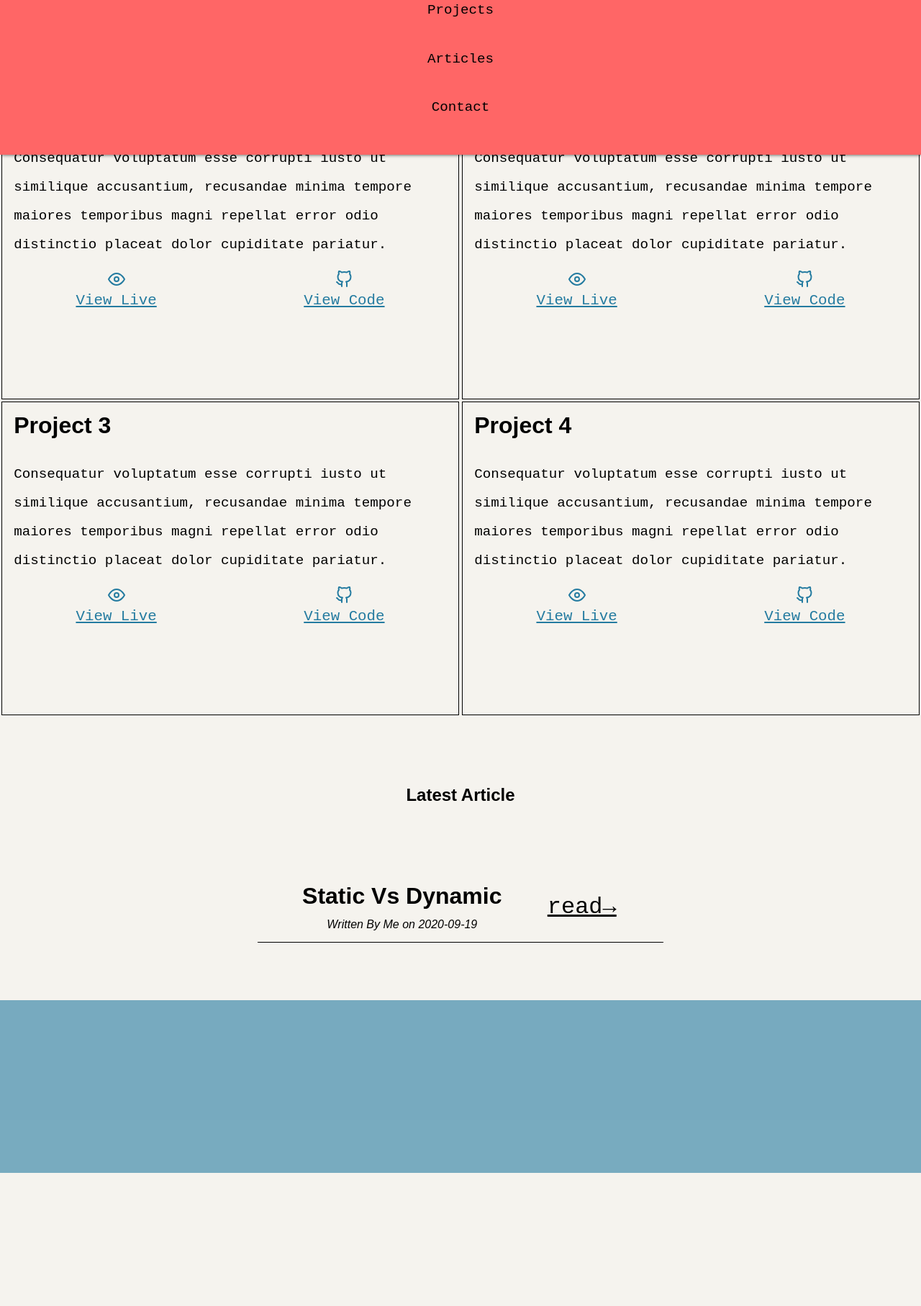
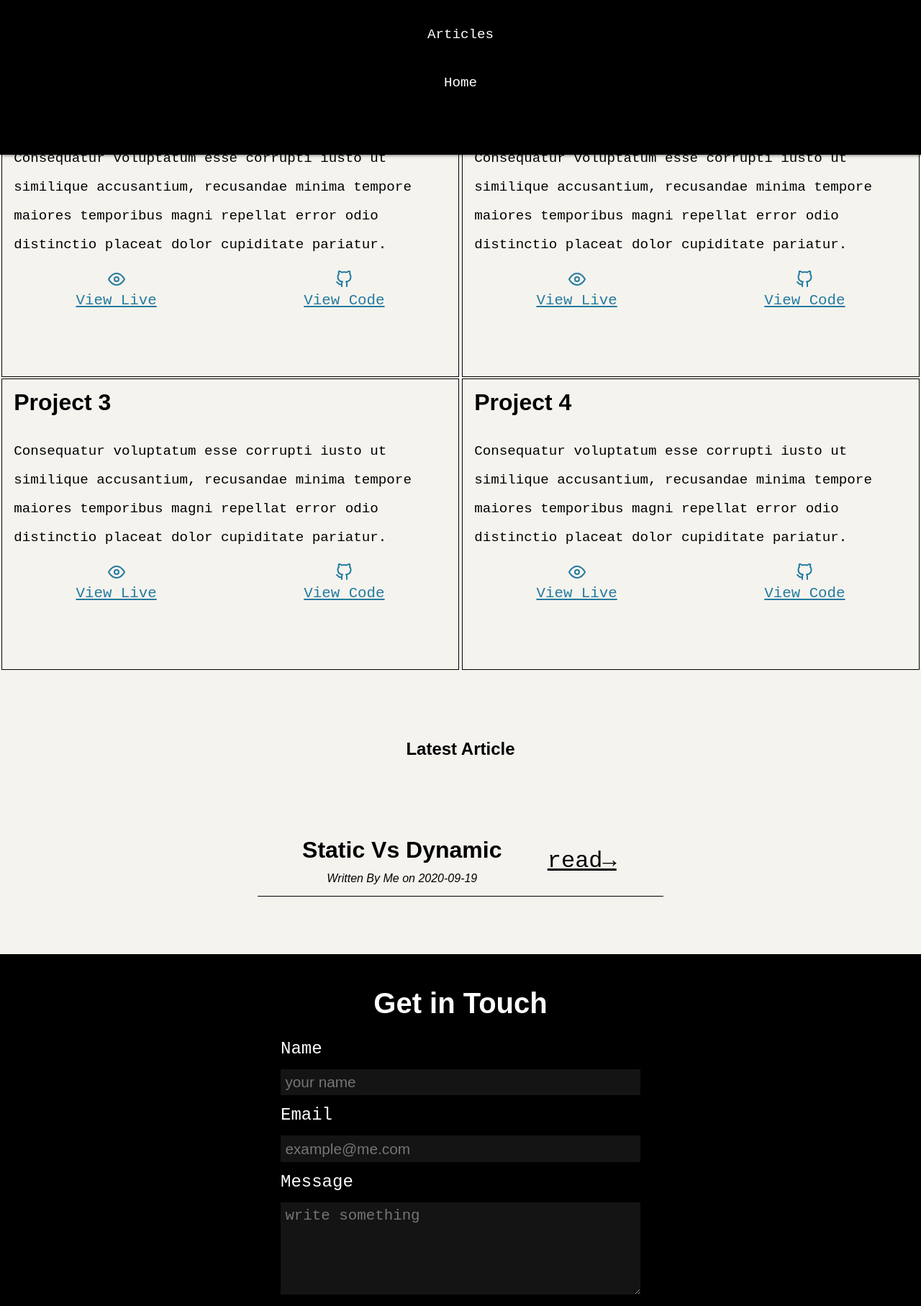
Before and after one commit to matts23/PersonalSite, a Gatsby site: page / in a window 1280 px wide. Shown: the part 985-2800 px from the top of the page at 72% size. Before the commit the page ends 2615 px from the top, so only its background shows below. Built offline with nearby package versions, Linux system fonts and the light colour scheme; Gatsby itself is replaced by a stand-in of ours.

Commit message:
converted more compponents to styled

```diff
--- a/gatsby-config.js
+++ b/gatsby-config.js
@@ -31,7 +31,7 @@ module.exports = {
         background_color: `#663399`,
         theme_color: `#663399`,
         display: `minimal-ui`,
-        icon: `src/images/gatsby-icon.png`, // This path is relative to the root of the site.
+        icon: `src/images/matt-icon.png`, // This path is relative to the root of the site.
       },
     },
     {
--- a/src/components/ContactForm.js
+++ b/src/components/ContactForm.js
@@ -1,72 +1,111 @@
 import React from "react"
 import styled from "styled-components"
 
+
 const Form = styled.form`
-    /*background-color: rgb(255, 102, 102);*/
-    background-color: rgba(36, 123, 160, .6);
+    max-width: 500px;
+    padding: 1rem;
+    margin: auto;
+`;
 
+const Wrapper = styled.div`
+    background-color: rgb(0,0,0);
     width: 100%;
-    padding: 5rem;
 `;
 
 const Container = styled.div`
-    display: grid;
-    grid-template-columns: 8rem auto;
-    grid-template-rows: auto;
-    grid-row-gap: 2rem;
-    max-width: 700px;
-    margin: auto;
+    display: flex;
+    flex-direction: column;
 `;
 
 const Label = styled.label`
-
+    color: white;
+    padding: 1rem 0 1rem 0;
 `;
 
 const EmailInput = styled.input`
-    max-width: 25rem;
-    border: 1px solid black;
-    background-color: rgb(36, 123, 160);
-    border-radius: 5px;
+    color: white;
+
+    border: transparent;
+    background-color: rgb(20,20,20);
     font-size: 1.3rem;
+    padding: .4rem;
+`;
+
+const NameInput = styled.input`
+    color: white;
+
+    border: transparent;
+    background-color: rgb(20,20,20);
+    font-size: 1.3rem;
+    padding: .4rem;
 `;
 
 const MessageInput = styled.textarea`
-    max-width: 25rem;
+    color: white;
+    border: transparent;
+
     font-size: 1.3rem;
-    background-color: rgb(36, 123, 160);;
-    border: 1px solid black;
-    border-radius: 5px;
+    background-color: rgb(20,20,20);
+    padding: .4rem;
 `;
 
 const SubmitButton = styled.button`
-
+    color: white;
+    background-color: rgb(0,0,0);
+    border: .5px solid white;
+    margin: 3rem auto 0 auto;
+    padding: .5rem;
+    font-size: 1.1rem;
+    text-align: left;
+    :hover{
+        background-color: white;
+        color: black;
+        cursor: pointer;
+    }
 `;
 
-const FormGroup = styled.p`
-    text-align: left;
-`
+const Title = styled.h3`
+    font-size: 2.5rem;
+    color: white;
+    text-align: center;
+    padding-top: 3rem;
+`;
+
 
 const ContactForm = () => {
     return(
+        <Wrapper>
+            <Title>Get in Touch</Title>
             <Form>
                 <Container>
+                    <Label htmlFor="name">Name</Label>
+                    <NameInput
+                    type="text"
+                    id="name"
+                    name="client_name"
+                    placeholder="your name"/>
+
 
                     <Label htmlFor="email">Email</Label>
                     <EmailInput
                     type="email"
                     id="email"
-                name="client_mail"/>
-
+                    name="client_mail"
+                    placeholder="example@me.com"/>
 
                     <Label htmlFor="message">Message</Label>
                     <MessageInput
                     type="text"
                     id="message"
                     rows="5"
-                cols="40"/>
+                    cols="40"
+                    placeholder="write something"/>
+                    <SubmitButton>Submit
+                    </SubmitButton>
                 </Container>
-            <SubmitButton>Submit</SubmitButton>
             </Form>
+        </Wrapper>
     )
 }
 
--- /dev/null
+++ b/src/components/card.js
@@ -0,0 +1,69 @@
+import React from "react"
+import styled from "styled-components"
+import {Eye, GitHub} from "react-feather"
+
+const CardContainer = styled.div`
+    box-sizing: border-border-box;
+    width: 99%;
+    height: 99%;
+    margin-bottom: 6rem;
+    border: 1px solid black;
+`;
+
+const ProjectTitle = styled.h3`
+    font-size: 2rem;
+    padding: 1rem;
+
+`;
+
+const Paragraph = styled.p`
+    font-size: 1.2rem;
+    line-height: 2.5rem;
+    padding: 1rem;
+`;
+
+const LinkWrap = styled.div`
+    color: rgb(36, 123, 160);
+    font-size: 1.3rem;
+    display: flex;
+    flex-direction: column;
+    align-items: center;
+`;
+
+const LinkContainer = styled.div`
+    display: flex;
+    flex-direction: row;
+    justify-content: space-around;
+    margin:0;
+`;
+
+const ProjectLink =styled.a`
+    padding-top: .5rem;
+    text-decoration: underline;
+    :hover{
+        cursor: pointer;
+    }
+`;
+
+const Card = ({title, content}) =>{
+    return(
+        <CardContainer>
+            <ProjectTitle>{title}</ProjectTitle>
+            <Paragraph>
+            {content}
+            </Paragraph>
+            <LinkContainer>
+                <LinkWrap>
+                    <Eye/>
+                    <ProjectLink>View Live</ProjectLink>
+                </LinkWrap>
+                <LinkWrap>
+                    <GitHub/>
+                    <ProjectLink>View Code</ProjectLink>
+                </LinkWrap>
+            </LinkContainer>
+        </CardContainer>
+    )
+}
+
+export default Card;
--- a/src/components/header.js
+++ b/src/components/header.js
@@ -53,9 +53,6 @@ const Header = ({ siteTitle }) => (
           <ListItem>
             <GoTo to="/blog">Articles</GoTo>
           </ListItem>
-          <ListItem>
-            <GoTo to="/contact">Contact</GoTo>
-          </ListItem>
         </List>
       </Nav>
   </HeaderContainer>
--- a/src/components/layout.js
+++ b/src/components/layout.js
@@ -1,10 +1,25 @@
 import React from "react"
 import PropTypes from "prop-types"
 import { useStaticQuery, graphql } from "gatsby"
-
 import Header from "./header"
 import Nav from "./mobile-nav"
-import LayoutStyles from "./styles/layout.module.css"
+import styled from "styled-components"
+
+const Container = styled.div`
+  height: 100%;
+  width: 100%;
+`;
+
+const Main = styled.div`
+  width: 100%auto;
+  min-height: 100vh;
+`;
+
+const Footer = styled.div`
+  width: 100%100vh;
+  height: 15rem;
+  background-color: rgb(0,0,0);
+`;
 
 const Layout = ({ children }) => {
   const data = useStaticQuery(graphql`
@@ -18,13 +33,13 @@ const Layout = ({ children }) => {
   `)
 
   return (
-    <div className={LayoutStyles.mainWrapper}>
+    <Container>
       <Header siteTitle={data.site.siteMetadata.title} />
-        <main>{children}</main>
-        <footer>
-          <Nav />
-        </footer>
-      </div>
+      <Main>{children}</Main>
+      <Footer>
+        <Nav />
+      </Footer>
+    </Container>
   )
 }
 
--- a/src/components/mobile-nav.js
+++ b/src/components/mobile-nav.js
@@ -15,7 +15,6 @@ class Nav extends React.Component{
         })
     }
 
-
     render(){
         let icon = this.state.bottomDrawerOpen ? <X /> : <Menu />
         return (
@@ -30,11 +29,6 @@ class Nav extends React.Component{
                         </Link>
                     </li>
                     <li>
-                        <Link to="/" className={NavStyles.linkWrapper}>
-                            Home
-                        </Link>
-                    </li>
-                    <li>
                         <Link to="/projects"className={NavStyles.linkWrapper}>
                             Projects
                         </Link>
@@ -45,8 +39,8 @@ class Nav extends React.Component{
                         </Link>
                     </li>
                     <li>
-                        <Link to="/contact" className={NavStyles.linkWrapper}>
-                            Contact
+                        <Link to="/" className={NavStyles.linkWrapper}>
+                            Home
                         </Link>
                     </li>
                 </ul>
--- a/src/components/page-cards.js
+++ b/src/components/page-cards.js
@@ -1,6 +1,6 @@
 import React from "react"
 import styled from "styled-components"
-import {Eye, GitHub} from "react-feather"
+import Card from "./card"
 
 const Wrapper = styled.section`
     width: 100%;
@@ -24,14 +24,6 @@ const Grid =  styled.div`
     }
 `;
 
-const Card = styled.div`
-    box-sizing: border-border-box;
-    width: 99%;
-    height: 99%;
-    margin-bottom: 6rem;
-    border: 1px solid black;
-`;
-
 const Title = styled.h2`
     color: black;
     font-size: 5rem;
@@ -44,122 +36,22 @@ const Title = styled.h2`
     }
 `;
 
-const ProjectTitle = styled.h3`
-    font-size: 2rem;
-    padding: 1rem;
-
-`;
-
-const Paragraph = styled.p`
-    font-size: 1.2rem;
-    line-height: 2.5rem;
-    padding: 1rem;
-`;
-
-const LinkWrap = styled.div`
-    color: rgb(36, 123, 160);
-    font-size: 1.3rem;
-    display: flex;
-    flex-direction: column;
-    align-items: center;
-`;
-
-const ProjectLink =styled.a`
-    padding-top: .5rem;
-    text-decoration: underline;
-    :hover{
-        cursor: pointer;
-    }
-`;
 
 const PageCard = () =>(
     <Wrapper>
         <Title>Recent Work</Title>
         <Grid>
-        <Card>
-            <ProjectTitle>Project 1</ProjectTitle>
-            <Paragraph>
-            Consequatur voluptatum esse corrupti iusto ut similique accusantium, recusandae minima tempore maiores temporibus magni repellat error odio distinctio placeat dolor cupiditate pariatur.
-            </Paragraph>
-            <div style={{
-                display:`flex`,
-                flexDirection:`row`,
-                justifyContent:`space-around`,
-                marginBottom:`0rem`
-            }}>
-                <LinkWrap>
-                    <Eye/>
-                    <ProjectLink>View Live</ProjectLink>
-                </LinkWrap>
-                <LinkWrap>
-                    <GitHub/>
-                    <ProjectLink>View Code</ProjectLink>
-                </LinkWrap>
-            </div>
-        </Card>
-        <Card>
-            <ProjectTitle>Project 2</ProjectTitle>
-            <Paragraph>
-            Consequatur voluptatum esse corrupti iusto ut similique accusantium, recusandae minima tempore maiores temporibus magni repellat error odio distinctio placeat dolor cupiditate pariatur.
-            </Paragraph>
-            <div style={{
-                display:`flex`,
-                flexDirection:`row`,
-                justifyContent:`space-around`,
-                marginBottom:`2rem`
-            }}>
-                <LinkWrap>
-                    <Eye/>
-                    <ProjectLink>View Live</ProjectLink>
-                </LinkWrap>
-                <LinkWrap>
-                    <GitHub/>
-                    <ProjectLink>View Code</ProjectLink>
-                </LinkWrap>
-            </div>
-        </Card>
-        <Card>
-            <ProjectTitle>Project 3</ProjectTitle>
-            <Paragraph>
-            Consequatur voluptatum esse corrupti iusto ut similique accusantium, recusandae minima tempore maiores temporibus magni repellat error odio distinctio placeat dolor cupiditate pariatur.
-            </Paragraph>
-            <div style={{
-                display:`flex`,
-                flexDirection:`row`,
-                justifyContent:`space-around`,
-                marginBottom:`2rem`
-            }}>
-                <LinkWrap>
-                    <Eye/>
-                    <ProjectLink>View Live</ProjectLink>
-                </LinkWrap>
-                <LinkWrap>
-                    <GitHub/>
-                    <ProjectLink>View Code</ProjectLink>
-                </LinkWrap>
-            </div>
-        </Card>
-        <Card>
-            <ProjectTitle>Project 4</ProjectTitle>
-            <Paragraph>
-            Consequatur voluptatum esse corrupti iusto ut similique accusantium, recusandae minima tempore maiores temporibus magni repellat error odio distinctio placeat dolor cupiditate pariatur.
-            </Paragraph>
-            <div style={{
-                display:`flex`,
-                flexDirection:`row`,
-                justifyContent:`space-around`,
-                marginBottom:`2rem`
-            }}>
-                <LinkWrap>
-                    <Eye/>
-                    <ProjectLink>View Live</ProjectLink>
-                </LinkWrap>
-                <LinkWrap>
-                    <GitHub/>
-                    <ProjectLink>View Code</ProjectLink>
-                </LinkWrap>
-            </div>
-        </Card>
+            <Card title="Project 1"
+            content="Consequatur voluptatum esse corrupti iusto ut similique accusantium, recusandae minima tempore maiores temporibus magni repellat error odio distinctio placeat dolor cupiditate pariatur."/>
+
+            <Card title="Project 2"
+            content="Consequatur voluptatum esse corrupti iusto ut similique accusantium, recusandae minima tempore maiores temporibus magni repellat error odio distinctio placeat dolor cupiditate pariatur."/>
+
+            <Card title="Project 3"
+            content="Consequatur voluptatum esse corrupti iusto ut similique accusantium, recusandae minima tempore maiores temporibus magni repellat error odio distinctio placeat dolor cupiditate pariatur."/>
+
+            <Card title="Project 4"
+            content="Consequatur voluptatum esse corrupti iusto ut similique accusantium, recusandae minima tempore maiores temporibus magni repellat error odio distinctio placeat dolor cupiditate pariatur."/>
         </Grid>
     </Wrapper>
 )
--- a/src/components/styles/layout.module.css
+++ /dev/null
@@ -1,28 +0,0 @@
-.mainWrapper{
-    height: 100%;
-    width: 100%;
-}
-
-.mainWrapper main{
-    width: 100%;
-    min-height: 100vh;
-
-}
-
-.mainWrapper footer{
-    width: 100%;
-    height: 15rem;
-    background-color: rgba(36, 123, 160,.6);
-}
-
-@media only screen and (max-width: 450px){
-    .mainWrapper main{
-        margin-bottom: 4rem;
-    }
-}
-
-@media only screen and (max-width: 850px ){
-    .mainWrapper main{
-        margin-bottom: 4rem;
-    }
-}
--- a/src/components/styles/nav.module.css
+++ b/src/components/styles/nav.module.css
@@ -35,7 +35,7 @@
     height: 50vh;
     position: fixed;
     bottom: 0;
-    background-color: rgb(255, 102, 102);
+    background-color: rgb(0,0,0);
     z-index: 100;
     transform: translateY(100%);
     transition: transform 0.3s ease-out;
@@ -50,7 +50,7 @@
 }
 
 .navContainer a{
-    color: black;
+    color: white;
     text-decoration: none;
     font-size: 1.2rem;
 }
--- a/src/pages/index.js
+++ b/src/pages/index.js
@@ -30,7 +30,7 @@ const IndexPage = ({data}) => (
                       id={post.node.id} />
                 ))}
         </div>
-
+       <ContactForm />
       </section>
   </Layout>
 )
```
Also changed, not shown: src/components/styles/header.module.css (deleted, +0 -55 lines), src/components/styles/page-card.module.css (deleted, +0 -44 lines), src/components/styles/post-tile.module.css (deleted, +0 -43 lines), src/pages/contact.js (deleted, +0 -16 lines), src/components/styles/pattern2.png (deleted), src/images/gatsby-astronaut.png (deleted), src/images/gatsby-icon.png (deleted), src/images/matt-icon.png (added). Lines whose indentation alone changed are shown as unchanged.
